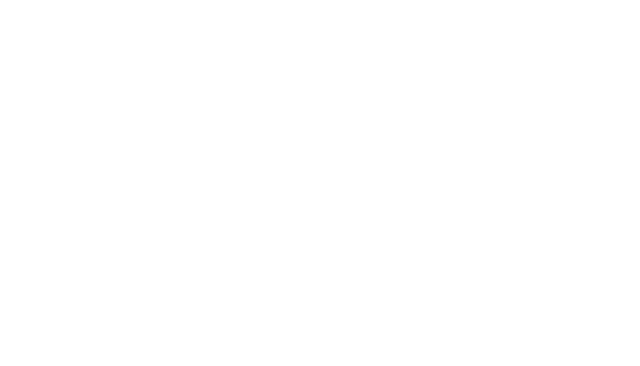
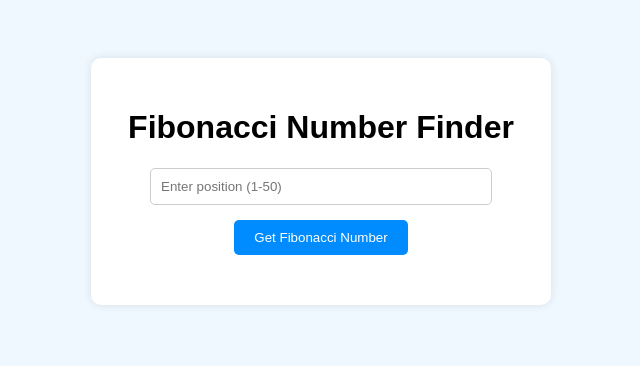
Before and after one commit to acciojob/fibonacci-harshalg369, a website: page main.html in a window 1280 px wide. Shown: the whole page, without its empty margins (319-959 px from the left). Drawn offline with Linux system fonts and the light colour scheme.

Commit message:
created a submission

```diff
--- a/main.html
+++ b/main.html
@@ -1,16 +1,19 @@
 <!DOCTYPE html>
+<html lang="en">
+<head>
+  <meta charset="UTF-8">
+  <title>Fibonacci Finder</title>
+  <link rel="stylesheet" href="styles.css">
+</head>
+<body>
 
-<html>
+  <div class="container">
+    <h1>Fibonacci Number Finder</h1>
+    <input type="number" id="inputNumber" placeholder="Enter position (1-50)" min="1" max="50">
+    <button onclick="findFibonacci()">Get Fibonacci Number</button>
+    <p id="result"></p>
+  </div>
 
-<head>
-	<link rel="stylesheet" href="styles.css">
-</head>
-
-<body>
-	<!-- the entire body must be written by student -->
-    <script type="text/javascript" src="./script.js">
-</script>
-
+  <script src="script.js"></script>
 </body>
-
 </html>
--- a/script.js
+++ b/script.js
@@ -1,15 +1,24 @@
 function fibonacci(num) {
-    if (num === 0) return 0;
   if (num === 1) return 0;
   if (num === 2) return 1;
 
   let a = 0, b = 1, next;
-
   for (let i = 3; i <= num; i++) {
     next = a + b;
     a = b;
     b = next;
   }
-
   return b;
 }
+
+function findFibonacci() {
+  const input = document.getElementById("inputNumber").value;
+  const num = parseInt(input);
+
+  if (num >= 1 && num <= 50) {
+    const result = fibonacci(num);
+    document.getElementById("result").innerText = `Fibonacci(${num}) = ${result}`;
+  } else {
+    document.getElementById("result").innerText = "Please enter a number between 1 and 50.";
+  }
+}
--- a/styles.css
+++ b/styles.css
@@ -1 +1,42 @@
-/*  your css code here. If applicable */
+body {
+  font-family: Arial, sans-serif;
+  background-color: #f0f8ff;
+  text-align: center;
+  padding: 50px;
+}
+
+.container {
+  background-color: white;
+  padding: 30px;
+  max-width: 400px;
+  margin: auto;
+  border-radius: 10px;
+  box-shadow: 0 0 10px rgba(0, 0, 0, 0.1);
+}
+
+input {
+  padding: 10px;
+  width: 80%;
+  margin-bottom: 15px;
+  border: 1px solid #ccc;
+  border-radius: 5px;
+}
+
+button {
+  padding: 10px 20px;
+  background-color: #008cff;
+  color: white;
+  border: none;
+  border-radius: 5px;
+  cursor: pointer;
+}
+
+button:hover {
+  background-color: #005fa3;
+}
+
+#result {
+  font-size: 1.2em;
+  color: #333;
+  margin-top: 20px;
+}
```
Lines whose indentation alone changed are shown as unchanged.
